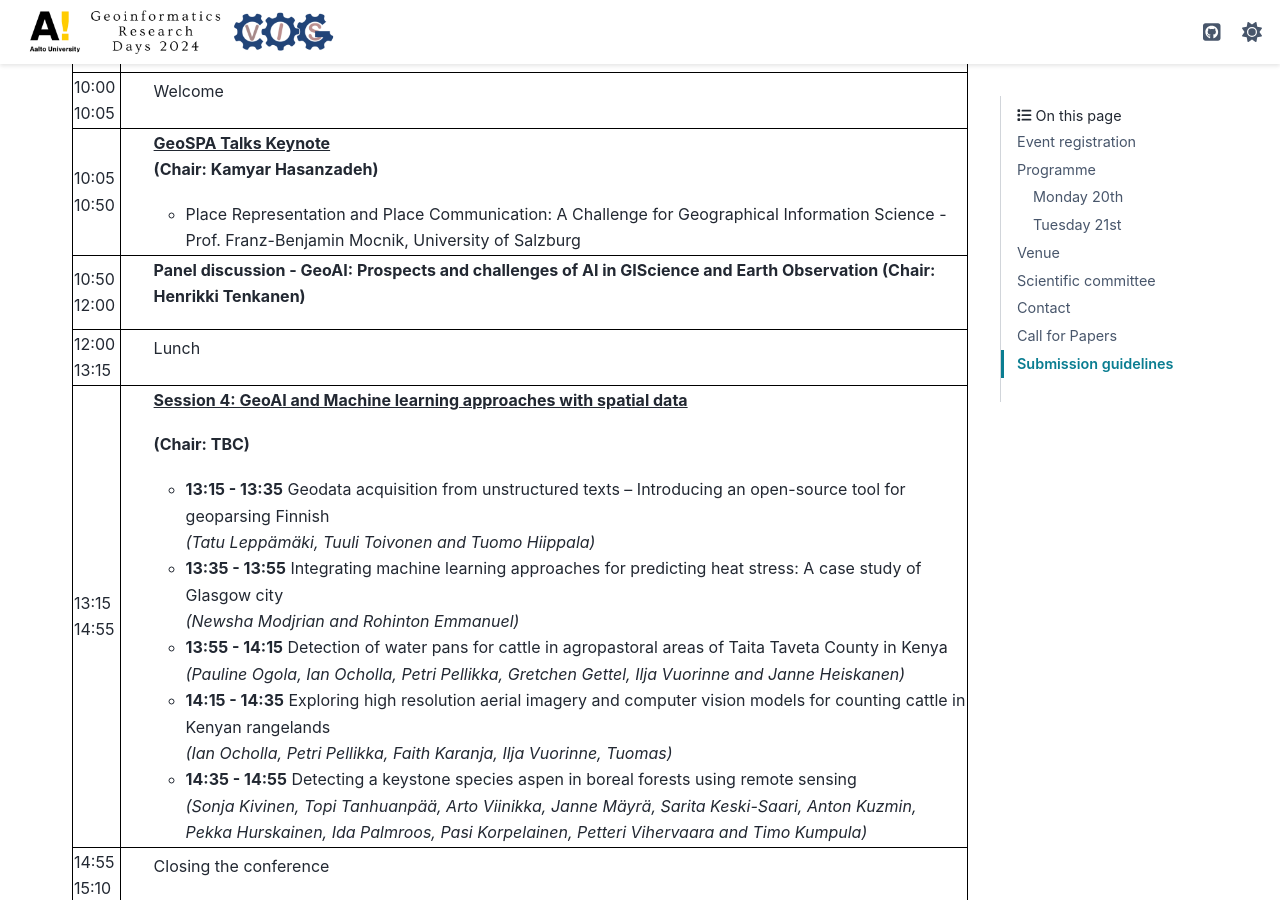
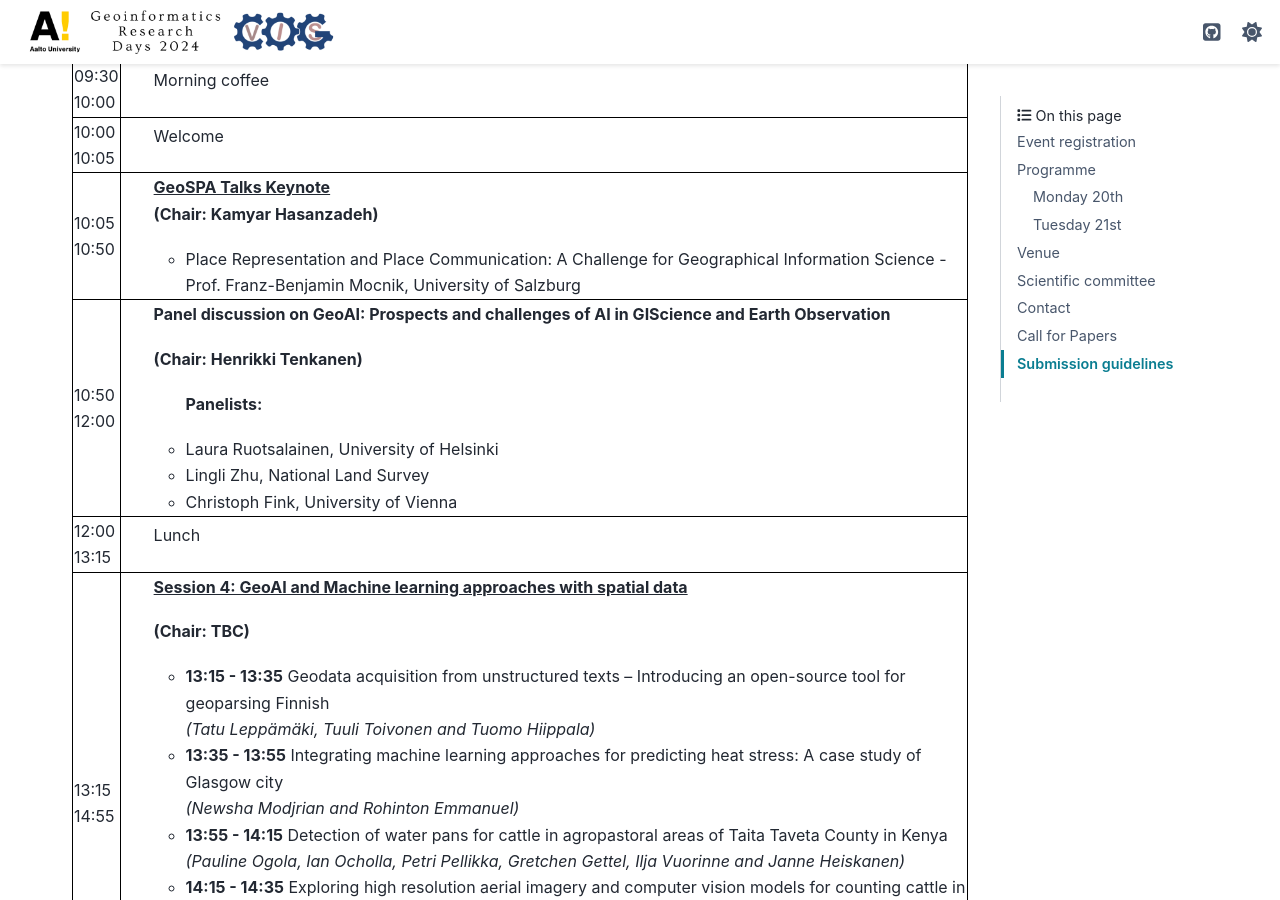
Before and after one commit to AaltoGIS/geoinformatics-days, a Sphinx documentation site: the page built from source/index.rst, in a window 1280 px wide and 900 px high, scrolled down 2453 px. Built offline with Sphinx 7.4.7 and the PyData theme 0.15.4, drawn with Linux system fonts in a browser that asks for light colours; some of the changed text lies outside the part shown.

Commit message:
Update index.rst

```diff
--- a/source/index.rst
+++ b/source/index.rst
@@ -233,7 +234,18 @@ Tuesday 21st
             <td>10:50 <br> 12:00</td>
             <td>
                 <ul>
-                    <p><b>Panel discussion - GeoAI: Prospects and challenges of AI in GIScience and Earth Observation (Chair: Henrikki Tenkanen)</b></p>
+                    <p><b>Panel discussion on GeoAI: Prospects and challenges of AI in GIScience and Earth Observation</b></p>
+                    <p><b> (Chair: Henrikki Tenkanen)</b></p>
+
+                <ul>
+                    <p><b>Panelists:</b><br></p>
+
+                    <li>Laura Ruotsalainen, University of Helsinki<br></li>
+                    <li>Lingli Zhu, National Land Survey<br></li>
+                    <li>Christoph Fink, University of Vienna<br></li>
+
+                </ul>
+
 
                 </ul>
 
```
Also changed, not shown: other parts of source/index.rst (+1 -0 lines).
